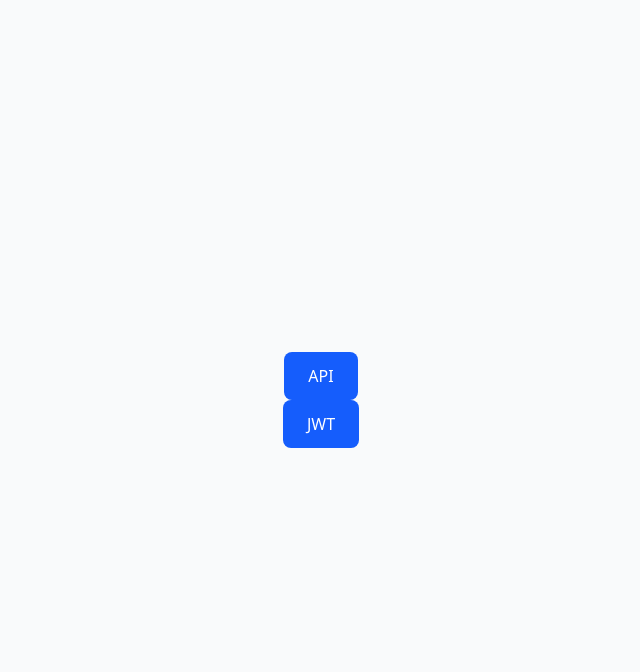
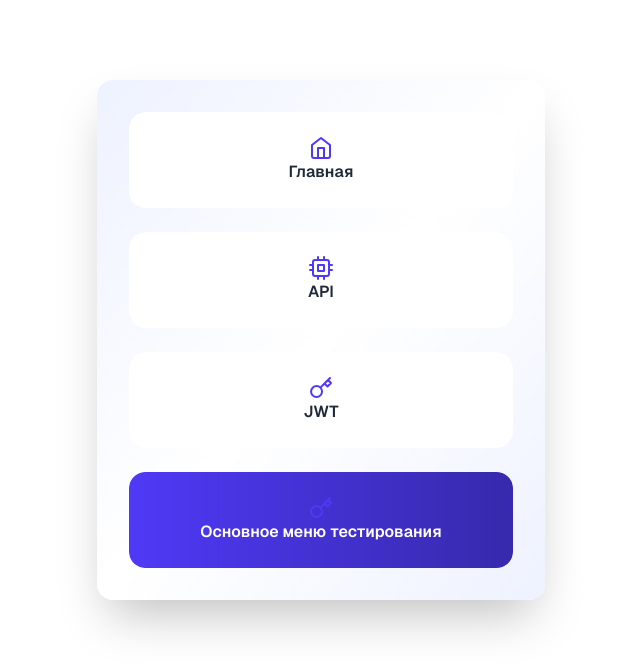
Before and after one commit to Anen135/b-apps-tasks, a Next.js app: page /test in a window 1280 px wide. Shown: the top 672 px of the page, without its empty margins (319-959 px from the left). Built offline with nearby package versions, Linux system fonts and the light colour scheme; no server answers.

Commit message:
Чисто стили привёл в сносное положение

```diff
--- a/src/app/admin/page.js
+++ b/src/app/admin/page.js
@@ -0,0 +1,33 @@
+"use client";
+
+import NavPanel from "@/components/NavPanel";
+import { FiHome, FiTag, FiUser } from "react-icons/fi";
+
+export default function Page() {
+  const links = [
+    {
+      href: "/",
+      label: "Главная",
+      description: "Переход на главную страницу",
+      icon: <FiHome size={24} />,
+    },
+    {
+      href: "/admin/getTag",
+      label: "Выдать тег",
+      description: "Выдать тег кому-то",
+      icon: <FiTag size={24} />,
+    },
+    {
+      href: "/admin",
+      label: "Настройки администратора",
+      description: "Страница где ты делаешь бум бум",
+      icon: <FiUser size={24} />,
+    },
+  ];
+
+  return (
+    <main className="p-20 max-w-4xl mx-auto min-h-screen font-sans bg-background text-foreground">
+      <NavPanel links={links} />
+    </main>
+  );
+}
--- a/src/app/globals.css
+++ b/src/app/globals.css
@@ -1,5 +1,6 @@
 @import "tailwindcss";
 @import "tw-animate-css";
+@import url('https://fonts.googleapis.com/css2?family=Inter:wght@400;600&display=swap');
 
 
 html, body {
--- a/src/app/test/JWT/page.js
+++ b/src/app/test/JWT/page.js
@@ -3,6 +3,7 @@
 import { useEffect, useState } from 'react';
 import { useSession, signOut } from 'next-auth/react';
 import Image from 'next/image';
+import Breadcrumbs from '@/components/Breadcrumbs';
 
 function formatDate(dateStr) {
     if (!dateStr) return "-";
@@ -64,7 +65,9 @@ function UserData({ user }) {
                 <p><strong>Email:</strong> {user.email || 'Не указано'}</p>
                 <p><strong>ID:</strong> {user.id || 'Не указано'}</p>
                 <p><strong>Login:</strong> {user.login || 'Не указано'}</p>
-                <p><strong>Теги:</strong> <Tags tags={user.tags} /></p>
+                <div>
+                    <strong>Теги:</strong> <Tags tags={user.tags} />
+                </div>
             </div>
         </div>
     );
@@ -121,6 +124,7 @@ export default function JWT() {
 
     return (
         <main style={{ padding: '2rem', fontFamily: "'Segoe UI', Tahoma, Geneva, Verdana, sans-serif", maxWidth: 900, margin: '0 auto' }}>
+            <Breadcrumbs />
             <h1 style={{ fontSize: '2rem', marginBottom: '1rem' }}>JWT Token & Session Debug</h1>
 
             <section style={{ marginBottom: '2rem' }}>
--- a/src/app/test/page.js
+++ b/src/app/test/page.js
@@ -1,21 +1,39 @@
-'use client'
-import Link from "next/link";
+"use client";
 
-export default function TestRoutePage() {
+import NavPanel from "@/components/NavPanel";
+import { FiHome, FiCpu, FiKey } from "react-icons/fi";
 
+export default function Page() {
+    const links = [
+        {
+            href: "/",
+            label: "Главная",
+            description: "Переход на главную страницу",
+            icon: <FiHome size={24} />,
+        },
+        {
+            href: "/test/api",
+            label: "API",
+            description: "Автоматический тест API путей",
+            icon: <FiCpu size={24} />,
+        },
+        {
+            href: "/test/JWT",
+            label: "JWT",
+            description: "Инструменты тестирования JWT",
+            icon: <FiKey size={24} />,
+        },
+        {
+            href: "/test",
+            label: "Основное меню тестирования",
+            description: "Ты находишься здесь, baka",
+            icon: <FiKey size={24} />,
+        }
+    ];
 
-  return (
-    <main className="flex min-h-screen flex-col items-center justify-center bg-gray-50 px-6 py-12">
-        <Link href={"/test/api"}>
-            <button className="inline-block rounded-md bg-blue-600 px-6 py-3 text-white font-medium hover:bg-blue-700 transition">
-                API
-            </button>
-        </Link>
-        <Link href={"/test/JWT"}>
-            <button className="inline-block rounded-md bg-blue-600 px-6 py-3 text-white font-medium hover:bg-blue-700 transition">
-                JWT
-            </button>
-        </Link>
-    </main>
-  );
+    return (
+        <main className="p-20 max-w-4xl mx-auto min-h-screen font-sans bg-background text-foreground">
+            <NavPanel links={links} />
+        </main>
+    );
 }
--- /dev/null
+++ b/src/components/NavPanel.js
@@ -0,0 +1,65 @@
+"use client";
+
+import { usePathname } from "next/navigation";
+import { useState } from "react";
+import { FiArrowRight } from "react-icons/fi";
+import styles from "@/styles/components.module.css";
+
+export default function NavPanel({ links }) {
+  const pathname = usePathname();
+  const [hoveredIndex, setHoveredIndex] = useState(null);
+
+  return (
+    <aside className="bg-gradient-to-br from-indigo-50 via-white to-indigo-50 rounded-2xl shadow-2xl p-8 max-w-md mx-auto">
+      <ul className="space-y-6">
+        {links.map(({ href, label, description, icon }, index) => {
+          const isActive = pathname === href;
+          const isHovered = hoveredIndex === index;
+
+          return (
+            <li
+              key={href}
+              className={`${styles.perspective} relative w-full h-24 cursor-pointer`}
+              onMouseEnter={() => setHoveredIndex(index)}
+              onMouseLeave={() => setHoveredIndex(null)}
+            >
+              <a
+                href={href}
+                aria-current={isActive ? "page" : undefined}
+                className="block w-full h-full rounded-2xl shadow-inner overflow-hidden"
+              >
+                <div
+                  className={`
+                    relative w-full h-full rounded-2xl transition-transform duration-600
+                    ${styles.transformStylePreserve3d}
+                    ${isHovered ? `${styles.rotateX180} scale-105` : "scale-100"}
+                    ${isActive ? "bg-gradient-to-r from-indigo-600 to-indigo-800 shadow-lg shadow-indigo-500/40" : "bg-white"}
+                    flex flex-col items-center justify-center px-8 py-4 font-semibold text-center select-none
+                    ${isActive ? "text-white" : "text-gray-800"}
+                  `}
+                >
+                  {/* Передняя сторона */}
+                  <span
+                    className={`${styles.backfaceHidden} absolute inset-0 flex flex-col items-center justify-center px-6 space-y-2`}
+                  >
+                    <span className="text-indigo-600">
+                      {icon || <FiArrowRight size={28} />}
+                    </span>
+                    {label}
+                  </span>
+
+                  {/* Задняя сторона */}
+                  <span
+                    className={`${styles.backfaceHidden} absolute inset-0 flex flex-col items-center justify-center bg-indigo-600 text-white rounded-2xl text-sm px-6 ${styles.rotateX180}`}
+                  >
+                    <p className={styles.description}>{description}</p>
+                  </span>
+                </div>
+              </a>
+            </li>
+          );
+        })}
+      </ul>
+    </aside>
+  );
+}
--- /dev/null
+++ b/src/styles/components.module.css
@@ -0,0 +1,24 @@
+.perspective {
+  perspective: 700px;
+}
+
+.backfaceHidden {
+  backface-visibility: hidden;
+}
+
+.transformStylePreserve3d {
+  transform-style: preserve-3d;
+}
+
+.rotateX180 {
+  transform: rotateX(180deg);
+}
+
+.description {
+  font-family: 'Inter', sans-serif;
+  font-weight: 300;
+  font-size: 0.875rem; /* 14px */
+  line-height: 1.5;
+  letter-spacing: 0.015em;
+  color: #f0f4ff; /* чуть светлее белого, чтобы не режет */
+}
```
Also changed, not shown: src/app/admin/getTag/page.js (added).
